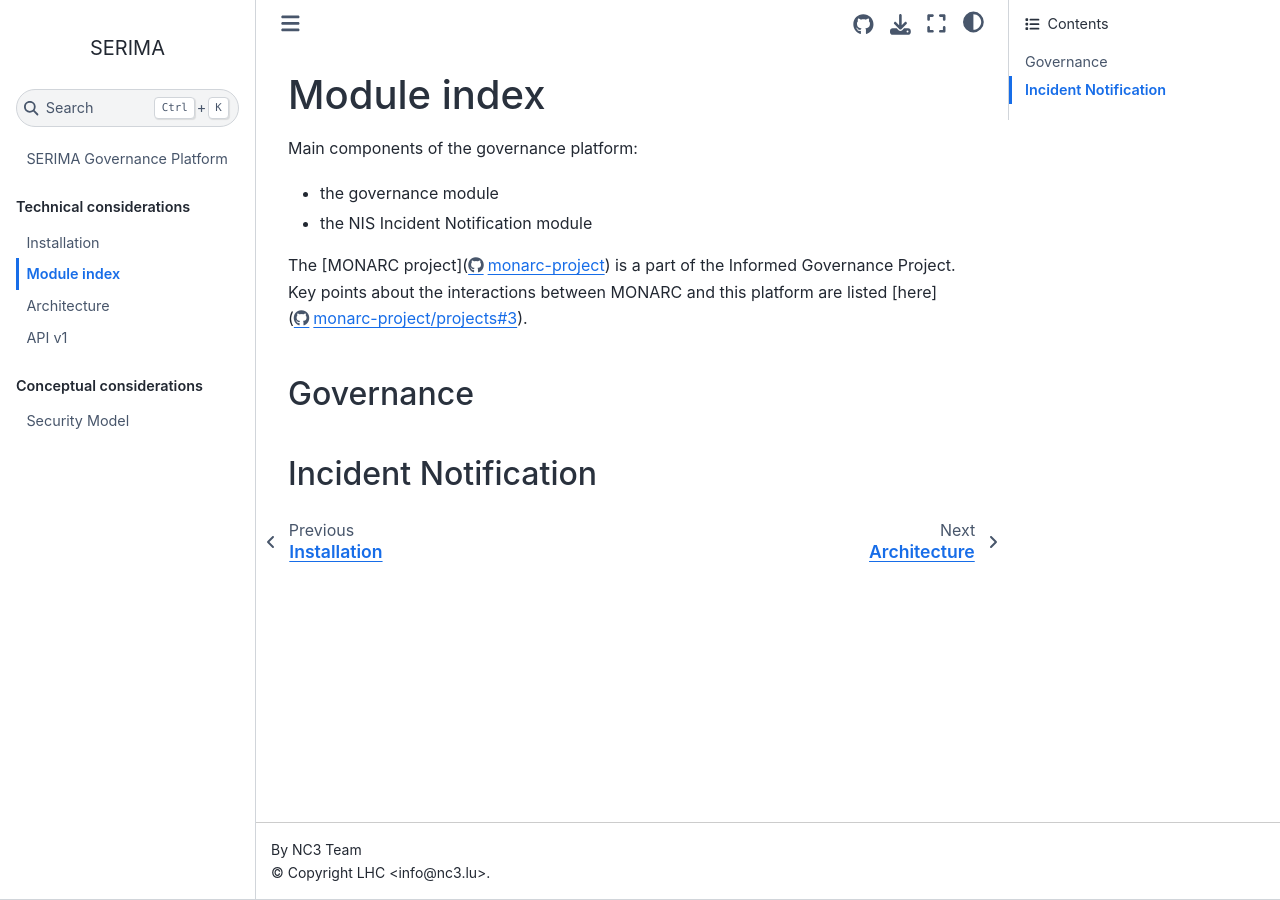
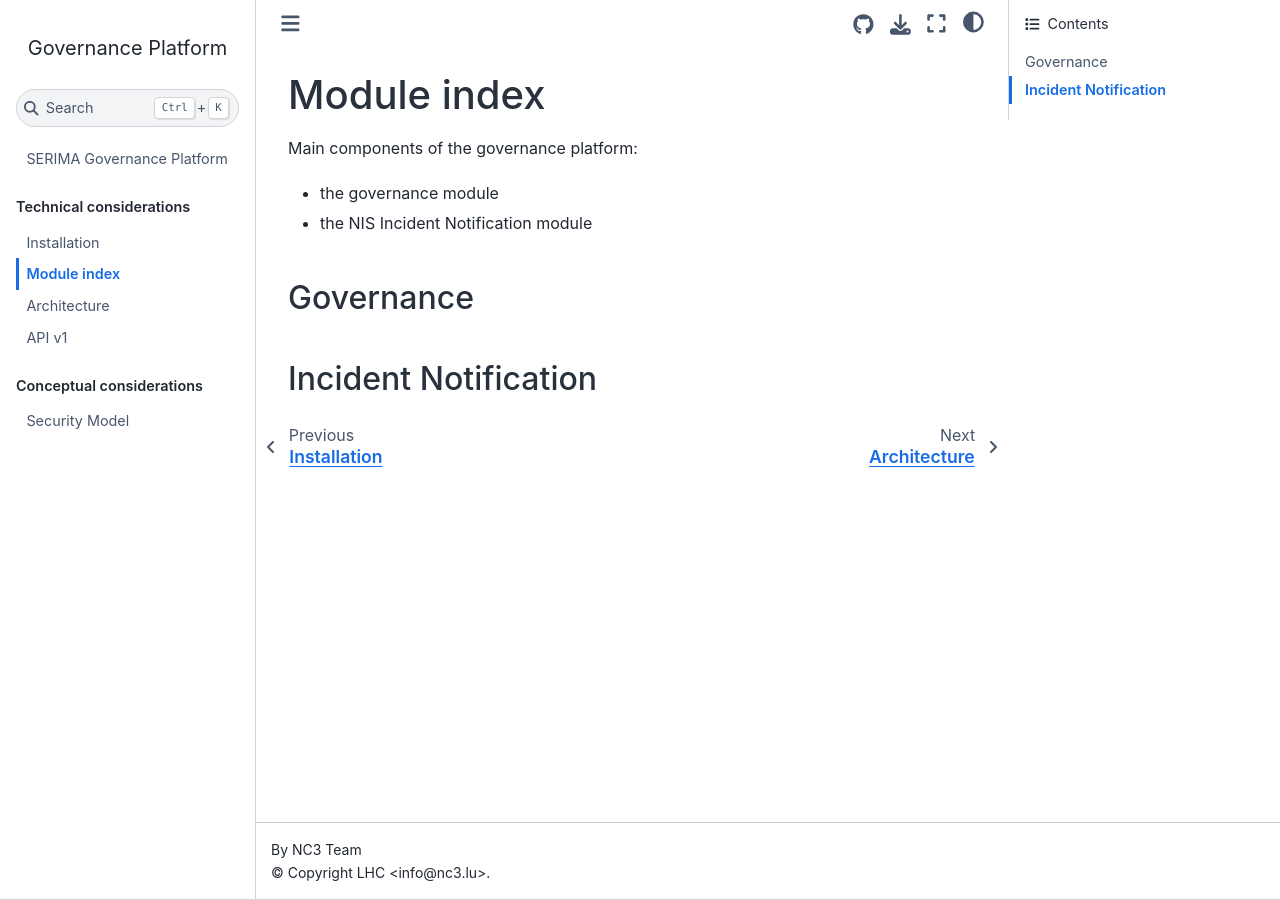
Before and after one commit to informed-governance-project/NISINP, a Sphinx documentation site: the page built from docs/modules.rst, in a window 1280 px wide. Built offline with Sphinx 7.4.7 and the Sphinx Book theme 1.1.4, drawn with Linux system fonts in a browser that asks for light colours.

```diff
--- a/docs/conf.py
+++ b/docs/conf.py
@@ -25,7 +25,7 @@ django.setup()
 
 # -- Project information -----------------------------------------------------
 
-project = "SERIMA"
+project = "Governance Platform"
 copyright = "LHC <info@nc3.lu>"
 author = "NC3 Team <info@nc3.lu>"
 
@@ -66,7 +66,7 @@ html_theme = "sphinx_book_theme"
 # so a file named "default.css" will overwrite the builtin "default.css".
 html_static_path = ["_static"]
 
-html_title = "SERIMA"
+html_title = "Governance Platform"
 html_theme_options = {
     "path_to_docs": "docs",
     "repository_url": "https://github.com/informed-governance-project/governance-platform",
--- a/docs/modules.rst
+++ b/docs/modules.rst
@@ -6,12 +6,6 @@ Main components of the governance platform:
 - the governance module
 - the NIS Incident Notification module
 
-
-The [MONARC project](https://github.com/monarc-project) is a part of the
-Informed Governance Project.
-Key points about the interactions between MONARC and this platform are listed [here](https://github.com/orgs/monarc-project/projects/3).
-
-
 Governance
 ----------
 
--- a/docs/security.rst
+++ b/docs/security.rst
@@ -29,7 +29,7 @@ grant us permission.
 Source code
 -----------
 
-CodeQL is used to discover vulnerabilities across the **codebase of NISINP**.
+CodeQL is used to discover vulnerabilities across the **codebase**.
 
 Tools such as *pyupgrade*, *pip-audit*, *GitHub Dependabot* and
 secret scanning are used to check for vulnerabilities in project
```
Also changed, not shown: docs/index.rst (+6 -6 lines).
